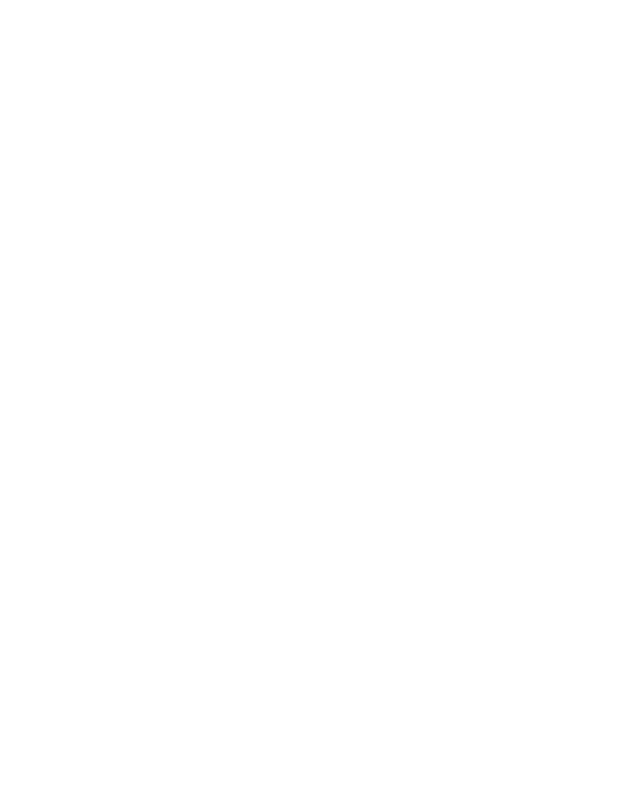
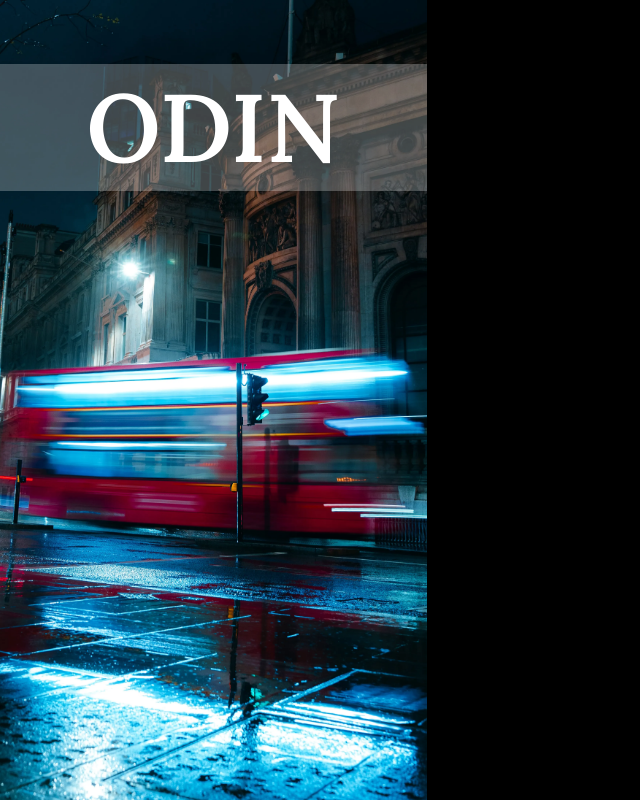
Before and after one commit to siddhart-singh/Sign-up-Form, a plain HTML site: page index.html in a window 1280 px wide. Shown: the whole page, without its empty margins (0-640 px from the left). Drawn offline with Linux system fonts and the light colour scheme.

Commit message:
Add heading image

```diff
--- a/index.html
+++ b/index.html
@@ -1,12 +1,26 @@
 <!DOCTYPE html>
 <html lang="en">
+
     <head>
         <meta charset="UTF-8">
         <meta name="viewport" content="width=device-width, initial-scale=1.0">
         <title>Document</title>
+        <link rel="preconnect" href="https://fonts.googleapis.com">
+        <link rel="preconnect" href="https://fonts.gstatic.com" crossorigin>
+        <link
+            href="https://fonts.googleapis.com/css2?family=Domine:wght@400;500;600;700&family=Josefin+Sans:wght@300;400;500;600;700&family=Lora:ital,wght@0,400;0,500;0,600;1,700&display=swap"
+            rel="stylesheet">
         <link rel="stylesheet" href="./reset.css">
         <link rel="stylesheet" href="./style.css">
     </head>
+
     <body>
+        <section class="side">
+            <h1 class="heading">ODIN</h1>
+        </section>
+        <section class="main">
+
+        </section>
     </body>
+
 </html>
--- a/style.css
+++ b/style.css
@@ -0,0 +1,35 @@
+/* font-family: 'Domine', serif;
+font-family: 'Josefin Sans', sans-serif;
+font-family: 'Lora', serif; */
+
+body {
+  display: flex;
+  height: 100vh;
+  flex: 1;
+}
+
+.side {
+  height: 100%;
+  width: 33.33%;
+  background-image: url(./images/background.webp);
+  background-position: center;
+  background-repeat: no-repeat;
+  background-size: cover;
+}
+
+.heading {
+    background-color: rgb(256, 256, 256, 0.25);
+    color: white;
+    padding: 8px 16px;
+    font-size: 7.5vw;
+    text-align: center;
+    /* font-family: 'Domine', serif; */
+    font-family: 'Lora', serif;
+    /* font-family: 'Josefin Sans', sans-serif; */
+}
+
+.main {
+  background-color: black;
+  height: 100%;
+  width: 66.66%;
+}
```
Lines whose indentation alone changed are shown as unchanged.
